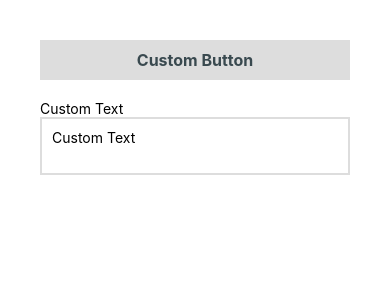
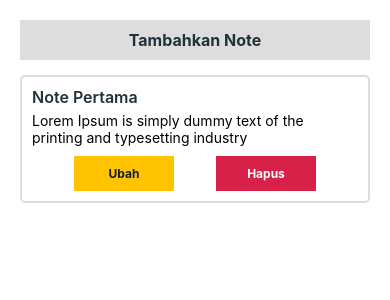
Before and after one commit to andikadp32/ProjectNoteApp, a React Native app: screen / in a window 390 px wide. Shown: the top 300 px of the page. Built offline with nearby package versions, Linux system fonts and the light colour scheme.

Commit message:
add data to note

```diff
--- a/App.js
+++ b/App.js
@@ -1,33 +1,16 @@
-import React from 'react'
-import { View, StyleSheet } from 'react-native'
-import CustomButton from './src/components/customButton'
-import CustomTextInput from './src/components/customTextInput'
+import React, {useState} from 'react'
+import Home from './src/screens/home'
 
-const App = () => (
-  <View style={styles.container}>
-    <CustomButton
-      backgroundColor="#DDDDDD"
-      color="#39494F"
-      text="Custom Button"
-      width="100%"
-      onPress={() => {}}
-    />
-    <CustomTextInput
-      label="Custom Text"
-      multiline
-      numberOfLines={2}
-      onChange={() => {}}
-    />
-  </View>
-)
+const App = () => {
+  const [noteList, setNoteList] = useState([
+    {
+      id: 1,
+      title: 'Note Pertama',
+      desc: 'Lorem Ipsum is simply dummy text of the printing and typesetting industry',
+    },
+  ])
 
-const styles = StyleSheet.create({
-  container: {
-    display: 'flex',
-    flexDirection: 'column',
-    justifyContent: 'center',
-    padding: 40,
-  },
-})
+  return <Home noteList={noteList}/>
+}
 
 export default App
--- /dev/null
+++ b/src/screens/home.js
@@ -0,0 +1,76 @@
+import React from 'react'
+import { FlatList, StyleSheet, View, Text } from 'react-native'
+import CustomButton from '../components/customButton'
+
+const NoteCard = ({ item }) => (
+  <View style={styles.card}>
+    <Text style={styles.cardTitle}>{item.title}</Text>
+    <Text>{item.desc}</Text>
+    <View style={styles.buttons}>
+      <CustomButton
+        backgroundColor="#FFC300"
+        color="#151D3B"
+        text="Ubah"
+        fontSize={12}
+        width={100}
+        onPress={() => {}}
+      />
+      <CustomButton
+        backgroundColor="#D82148"
+        color="#fff"
+        text="Hapus"
+        fontSize={12}
+        width={100}
+        onPress={() => {}}
+      />
+    </View>
+  </View>
+)
+
+const Home = ({ noteList }) => (
+  <View style={styles.container}>
+    <CustomButton
+      backgroundColor="#DDD"
+      color="#203239"
+      text="Tambahkan Note"
+      width="100%"
+      onPress={() => {}}
+    />
+    <FlatList
+      showsVerticalScrollIndicator={false}
+      data={noteList}
+      renderItem={NoteCard}
+      keyExtractor={(item) => item.id}
+    />
+  </View>
+)
+
+const styles = StyleSheet.create({
+  container: {
+    display: 'flex',
+    flexDirection: 'column',
+    justifyContent: 'center',
+    padding: 20,
+  },
+  card: {
+    padding: 10,
+    marginVertical: 15,
+    borderColor: '#DDD',
+    borderWidth: 2,
+    borderRadius: 5,
+  },
+  cardTitle: {
+    fontWeight: '600',
+    color: '#203239',
+    fontSize: 16,
+    marginBottom: 5,
+  },
+  buttons: {
+    marginTop: 10,
+    display: 'flex',
+    flexDirection: 'row',
+    justifyContent: 'space-evenly',
+  },
+})
+
+export default Home
```
